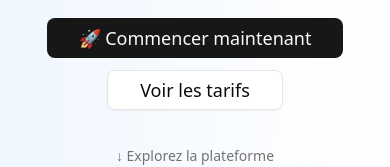
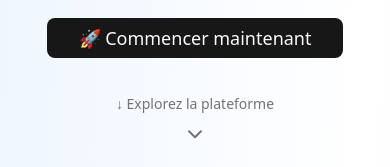
Before and after one commit to marvynclouet/BPMCONNECT, a Next.js app: page / in a window 390 px wide. Shown: the part 586-753 px from the top of the page. Built offline with nearby package versions, Linux system fonts and the light colour scheme; no server answers.

Commit message:
Hide pricing button on mobile in landing page

```diff
--- a/src/app/page.tsx
+++ b/src/app/page.tsx
@@ -60,7 +60,7 @@ export default function HomePage() {
                 🚀 Commencer maintenant
               </Button>
             </Link>
-            <Link href="/pricing">
+            <Link href="/pricing" className="hidden sm:block">
               <Button variant="outline" size="lg" className="w-full sm:w-auto text-lg px-8 py-3">
                 Voir les tarifs
               </Button>
```
